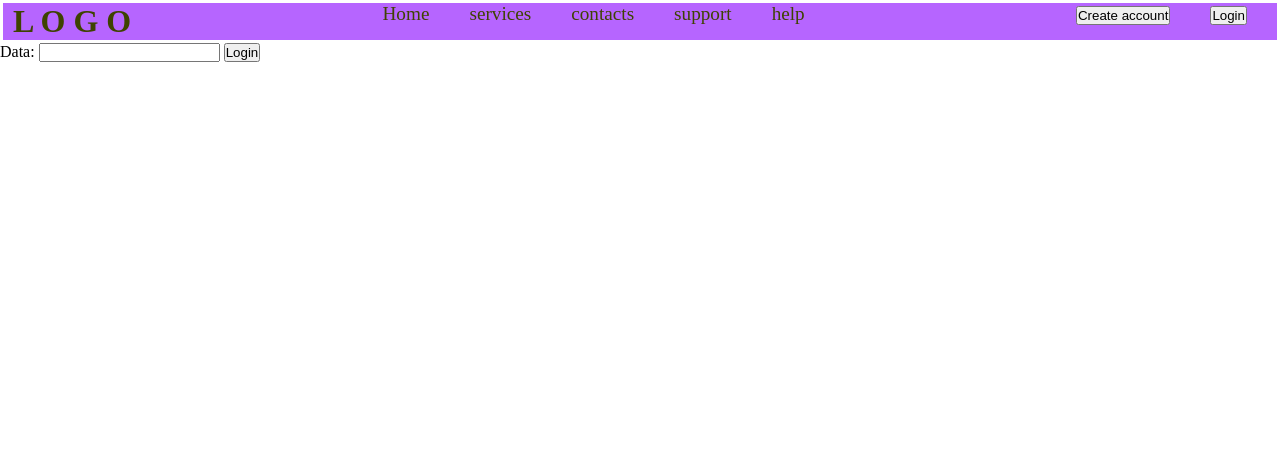
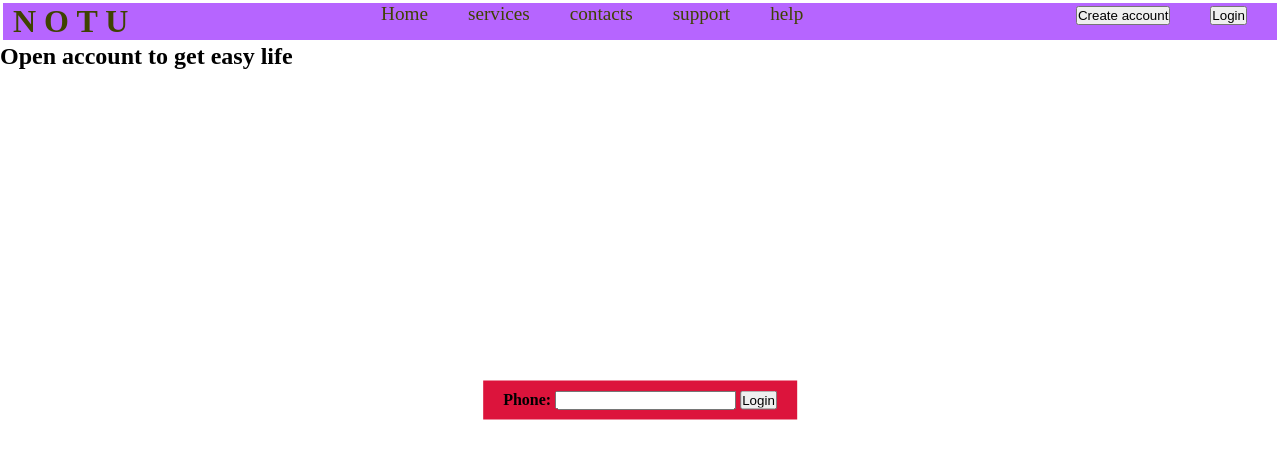
Before and after one commit to NisanthV/1, a Django app: page /login/ in a window 1280 px wide. Shown: the top 459 px of the page. Run offline with Django 4.2, Linux system fonts and the light colour scheme.

Commit message:
base home and login page

```diff
--- a/bank2/forms.py
+++ b/bank2/forms.py
@@ -7,7 +7,7 @@ class userform(forms.ModelForm):
         fields=['username','accountnumber','phone']
 
 class loginf(forms.Form):
-    data=forms.CharField(max_length=10)
+    phone=forms.CharField(max_length=10)
 
 class transfer(forms.Form):
     # sender=forms.IntegerField()
--- a/bank2/views.py
+++ b/bank2/views.py
@@ -32,7 +32,7 @@ def login(request):
     if request.method=='POST':
         form=loginf(request.POST)
         if form.is_valid():
-            phone=form.cleaned_data.get('data')
+            phone=form.cleaned_data.get('phone')
             user=acc.objects.filter(phone=phone).first()
             if user is not None:
                 request.session['user_id'] = user.pk
--- a/templates/base.html
+++ b/templates/base.html
@@ -40,6 +40,7 @@
 
         }
 
+
         @keyframes nav {
             0% {
                 background-color: rgb(248, 45, 255);
@@ -65,7 +66,7 @@
 
 <body>
     <div class="nav">
-        <h1>L O G O</h1>
+        <h1>N O T U</h1>
         <ol class="ol">
             <li>Home</li>
             <li>services</li>
@@ -78,6 +79,10 @@
             <li><a href="{% url 'login' %}"><button type="button">Login</button></a></li>
         </ol>
     </div>
+    <div class="data">
+        <h2 style="right: 20px;">Open account to get easy life</h2>
+
+    </div>
     {% block content %}
     {% endblock %}
 
--- a/templates/base1.html
+++ b/templates/base1.html
@@ -6,7 +6,7 @@
     <title>Title</title>
 </head>
 <body>
-    <h1>hai</h1>
+    <h1>N O T U</h1>
     <a href="{% url 'home' %}"><button type="button">Home</button></a>
     <a href="{% url 'details' %}"><button type="button">My Account</button></a>
     {% block content %}
--- a/templates/login.html
+++ b/templates/login.html
@@ -1,7 +1,28 @@
 {% extends 'base.html' %}
 <!DOCTYPE html>
     {% block content %}
-        <form  method="POST">
+        <style>
+            *{
+                transition: 1.5s;
+            }
+            .center{
+                position: absolute;
+                top: 50%;
+                left: 50%;
+                transform: translate(-50%,-50%);
+                background-color: crimson;
+                padding: 10px 20px;
+                font-weight: bolder;
+
+            }
+            input:hover{
+                padding: 20px 20px;
+                background-color: black;
+                color: white;
+                font-size: larger;
+            }
+        </style>
+        <form  method="POST" class="center">
             {% csrf_token %}
             {{form}}
             <input type="submit" value="Login">
```
Also changed, not shown: db.sqlite3.
